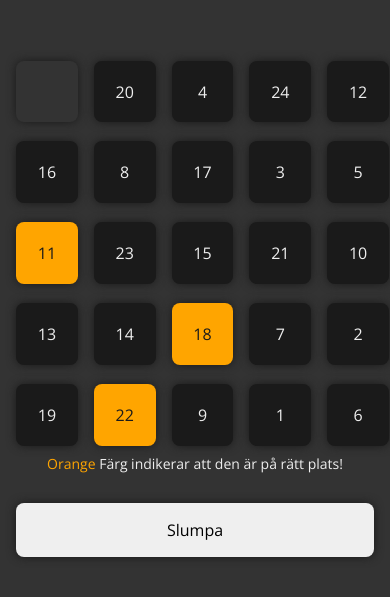
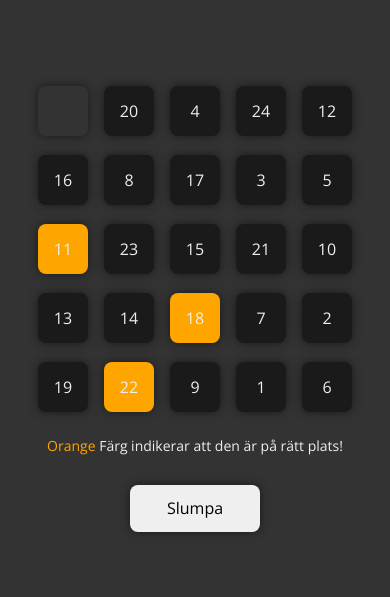
Before and after one commit to Jo-Ry/Puzzle-game, a React (Vite) app: page / in a window 390 px wide. Shown: the part 113-710 px from the top of the page. Built offline with nearby package versions, Linux system fonts and the light colour scheme.

Commit message:
changes has been made to make it more responsive

```diff
--- a/src/components/app/_index.scss
+++ b/src/components/app/_index.scss
@@ -1,8 +1,10 @@
 .site-content {
 	padding: 3rem 1rem;
-	max-width: 832px;
-	width: 100%;
 	margin: auto;
+	width: fit-content;
+	display: flex;
+	flex-direction: column;
+	align-items: center;
 
 	.hint {
 		text-align: center;
@@ -16,11 +18,9 @@
 	}
 
 	> button {
-		border: none;
-		padding: 1rem 2rem;
+		padding: 0.8rem 2.3rem;
 		border-radius: 0.5rem;
 		box-shadow: 0 0 10px hsl(0, 0%, 10%);
-		font-size: clamp(16px, 4vw, 30px);
-		width: 100%;
+		font-size: clamp(16px, 2vw, 30px);
 	}
 }
--- a/src/components/board/_index.scss
+++ b/src/components/board/_index.scss
@@ -7,6 +7,7 @@
 	&__tile {
 		list-style: none;
 		aspect-ratio: 1 / 1;
+		width: clamp(50px, 6vw, 80px);
 	}
 
 	&__tile-button {
@@ -16,8 +17,7 @@
 		width: 100%;
 		height: 100%;
 		background-color: hsl(0, 0%, 10%);
-		color: #eeeeee;
-		font-size: clamp(16px, 4vw, 30px);
+
 
 		// Extracting the tile numbers from the flow as the result of the number
 		// width caused the table to overflow, due to the aspect-ratio on <li>.
@@ -27,6 +27,8 @@
 			display: flex;
 			align-items: center;
 			justify-content: center;
+			color: #eeeeee;
+			font-size: clamp(16px, 2vw, 30px);
 		}
 
 		&--correct-postion {
@@ -36,7 +38,10 @@
 
 		&:disabled {
 			background-color: transparent;
-			color: transparent;
+
+			p {
+				color: transparent;
+			}
 		}
 	}
 }
```
